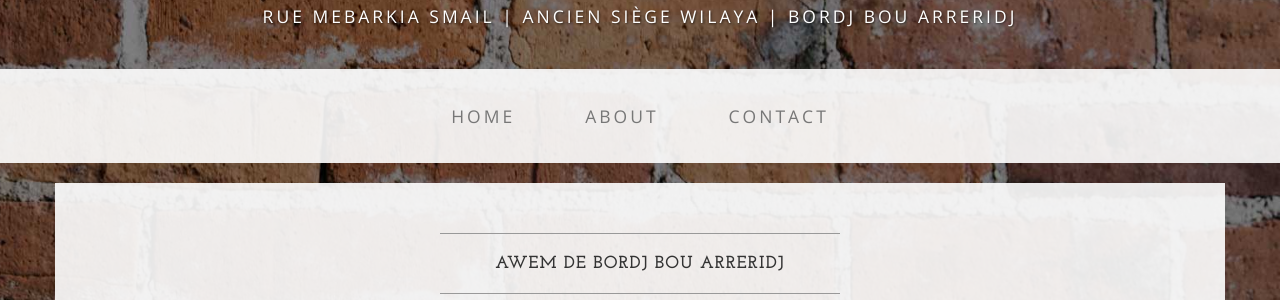
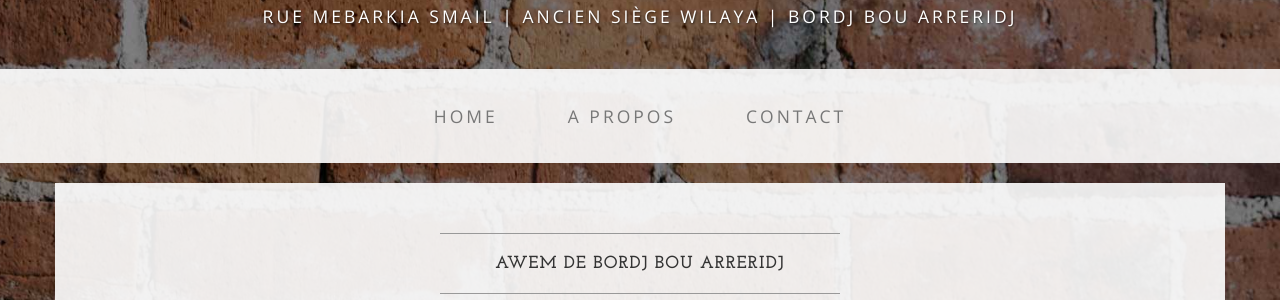
Before and after one commit to anembba/anem.bba.github.com, a Jekyll site: the page built from contact.html, in a window 1280 px wide. Shown: the part 218-518 px from the top of the page. Built offline with Jekyll 4.4.1, drawn with Linux system fonts in a browser that asks for light colours.

Commit message:
update contact

```diff
--- a/contact.html
+++ b/contact.html
@@ -1,74 +1,7 @@
-<!DOCTYPE html>
-<html lang="en">
-
-<head>
-
-    <meta charset="utf-8">
-    <meta http-equiv="X-UA-Compatible" content="IE=edge">
-    <meta name="viewport" content="width=device-width, initial-scale=1">
-    <meta name="description" content="">
-    <meta name="author" content="">
-
-    <title>Contact - Business Casual - Start Bootstrap Theme</title>
-
-    <!-- Bootstrap Core CSS -->
-    <link href="css/bootstrap.min.css" rel="stylesheet">
-
-    <!-- Custom CSS -->
-    <link href="css/business-casual.css" rel="stylesheet">
-
-    <!-- Fonts -->
-    <link href="https://fonts.googleapis.com/css?family=Open+Sans:300italic,400italic,600italic,700italic,800italic,400,300,600,700,800" rel="stylesheet" type="text/css">
-    <link href="https://fonts.googleapis.com/css?family=Josefin+Slab:100,300,400,600,700,100italic,300italic,400italic,600italic,700italic" rel="stylesheet" type="text/css">
-
-    <!-- HTML5 Shim and Respond.js IE8 support of HTML5 elements and media queries -->
-    <!-- WARNING: Respond.js doesn't work if you view the page via file:// -->
-    <!--[if lt IE 9]>
-        <script src="https://oss.maxcdn.com/libs/html5shiv/3.7.0/html5shiv.js"></script>
-        <script src="https://oss.maxcdn.com/libs/respond.js/1.4.2/respond.min.js"></script>
-    <![endif]-->
-
-</head>
-
-<body>
-
-    <div class="brand">AGENCE DE WIALYA DE L'EMPLOI</div>
-    <div class="brand">Bordj Bou Arreridj </div>
-    <div class="address-bar">Rue Mebarkia Smail | Ancien siège Wilaya | BORDJ BOU ARRERIDJ</div>
-
-    <!-- Navigation -->
-    <nav class="navbar navbar-default" role="navigation">
-        <div class="container">
-            <!-- Brand and toggle get grouped for better mobile display -->
-            <div class="navbar-header">
-                <button type="button" class="navbar-toggle" data-toggle="collapse" data-target="#bs-example-navbar-collapse-1">
-                    <span class="sr-only">Toggle navigation</span>
-                    <span class="icon-bar"></span>
-                    <span class="icon-bar"></span>
-                    <span class="icon-bar"></span>
-                </button>
-                <!-- navbar-brand is hidden on larger screens, but visible when the menu is collapsed -->
-                <a class="navbar-brand" href="index.html">Business Casual</a>
-            </div>
-            <!-- Collect the nav links, forms, and other content for toggling -->
-            <div class="collapse navbar-collapse" id="bs-example-navbar-collapse-1">
-                <ul class="nav navbar-nav">
-                    <li>
-                        <a href="index.html">Home</a>
-                    </li>
-                    <li>
-                        <a href="about.html">About</a>
-                    </li>
-                    <li>
-                        <a href="contact.html">Contact</a>
-                    </li>
-                </ul>
-            </div>
-            <!-- /.navbar-collapse -->
-        </div>
-        <!-- /.container -->
-    </nav>
-
+---
+layout: default
+title: Malekbenz, Weblog
+---
     <div class="container">
 
         <div class="row">
@@ -99,56 +32,8 @@
             </div>
         </div>
 
-        <!--<div class="row">
-            <div class="box">
-                <div class="col-lg-12">
-                    <hr>
-                    <h2 class="intro-text text-center">Contact
-                        <strong>de</strong>
-                    </h2>
-                    <hr>
-                    <p>Lorem ipsum dolor sit amet, consectetur adipisicing elit. Fugiat, vitae, distinctio, possimus repudiandae cupiditate ipsum excepturi dicta neque eaque voluptates tempora veniam esse earum sapiente optio deleniti consequuntur eos voluptatem.</p>
-                    <form role="form">
-                        <div class="row">
-                            <div class="form-group col-lg-4">
-                                <label>Name</label>
-                                <input type="text" class="form-control">
-                            </div>
-                            <div class="form-group col-lg-4">
-                                <label>Email Address</label>
-                                <input type="email" class="form-control">
-                            </div>
-                            <div class="form-group col-lg-4">
-                                <label>Phone Number</label>
-                                <input type="tel" class="form-control">
-                            </div>
-                            <div class="clearfix"></div>
-                            <div class="form-group col-lg-12">
-                                <label>Message</label>
-                                <textarea class="form-control" rows="6"></textarea>
-                            </div>
-                            <div class="form-group col-lg-12">
-                                <input type="hidden" name="save" value="contact">
-                                <button type="submit" class="btn btn-default">Submit</button>
-                            </div>
-                        </div>
-                    </form>
-                </div>
-            </div>
-        </div>-->
-
     </div>
     <!-- /.container -->
-
-    <footer>
-        <div class="container">
-            <div class="row">
-                <div class="col-lg-12 text-center">
-                    <p>Copyright &copy; AWEM B.B.Arréridj 2016</p>
-                </div>
-            </div>
-        </div>
-    </footer>
 
     <!-- jQuery -->
     <script src="js/jquery.js"></script>
```
